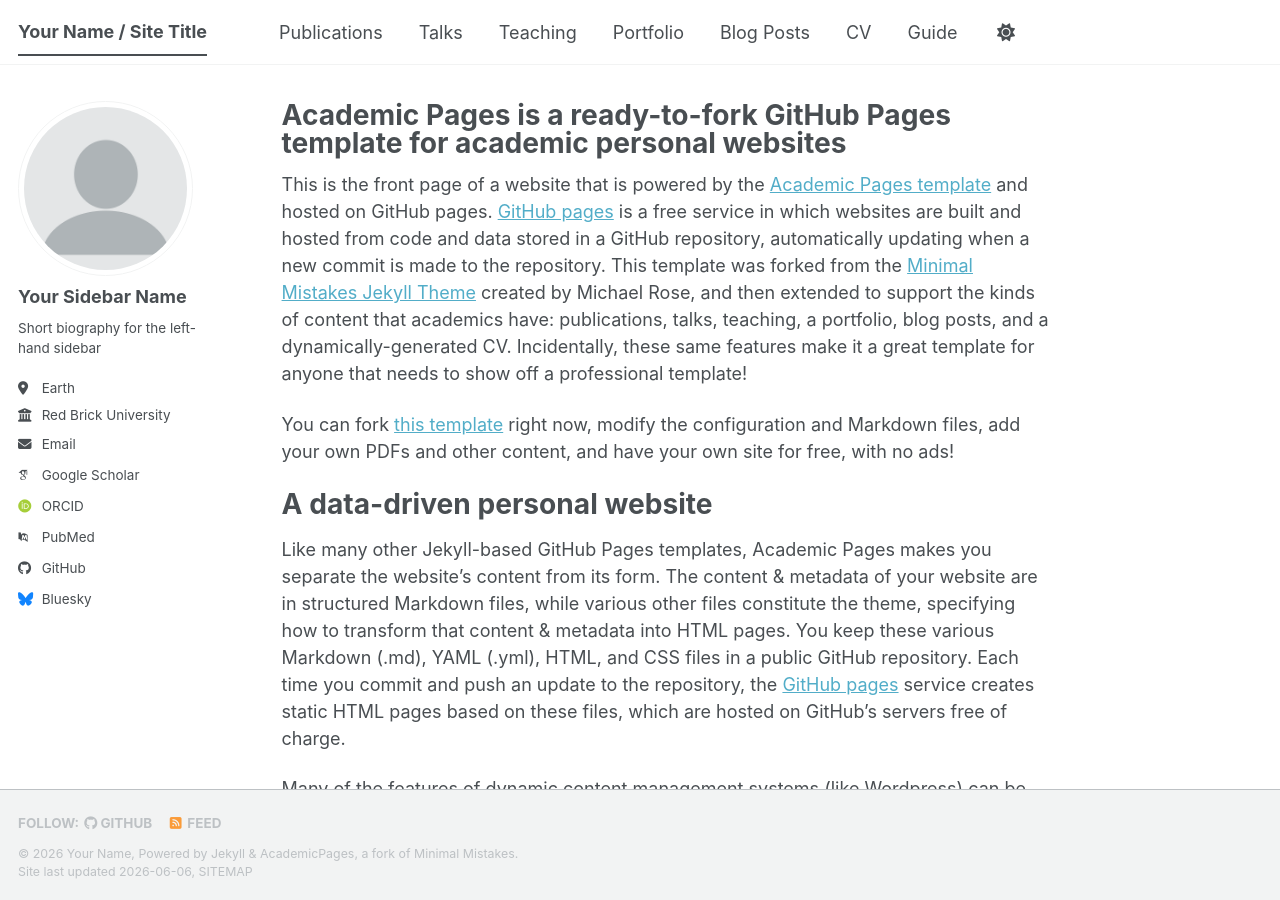
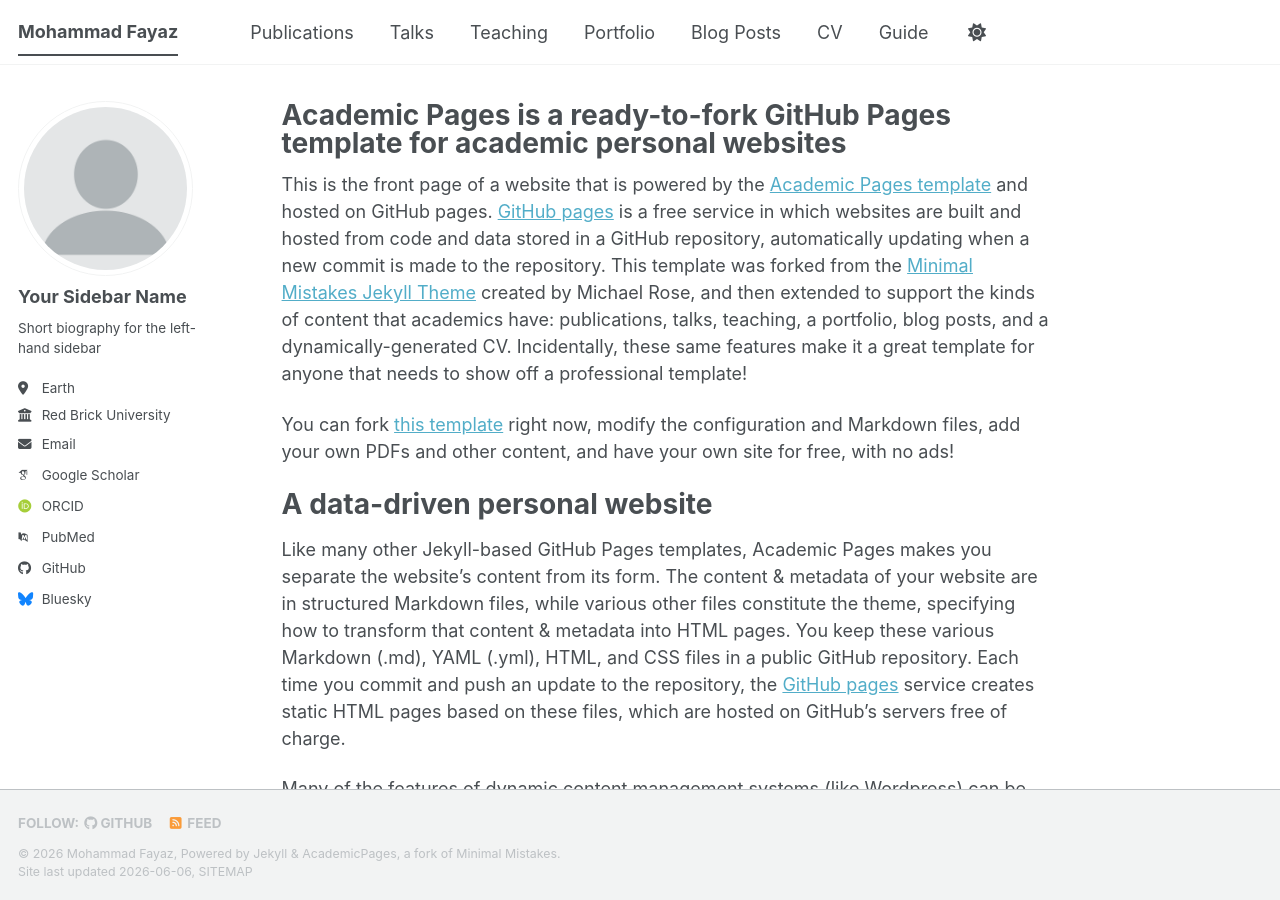
Before and after one commit to mohammad-fayaz/mohammad-fayaz.github.io, a Jekyll site: the page built from _pages/about.md, in a window 1280 px wide and 900 px high. Built offline with Jekyll 4.4.1, drawn with Linux system fonts in a browser that asks for light colours; some web fonts are replaced; a script bundle is joined from its source files by our own code; library files that are not in the unit come from our copies.

Commit message:
Update _config.yml

```diff
--- a/_config.yml
+++ b/_config.yml
@@ -9,14 +9,14 @@
 # Basic Site Settings
 locale                   : "en-US"
 site_theme               : "default" # The available themes options are "default", "air", "sunrise", "mint", "dirt" and "contrast"
-title                    : "Your Name / Site Title"
+title                    : "Mohammad Fayaz"
 title_separator          : "-"
-name                     : &name "Your Name"
-description              : &description "Your Name's academic portfolio"   # Update this with a general description of your site, this is the default if not overridden by a page
-url                      : https://academicpages.github.io # The base hostname & protocol for your site e.g. "https://[your GitHub username].github.io",
+name                     : &name "Mohammad Fayaz"
+description              : &description "Academic website of Mohammad Fayaz"   # Update this with a general description of your site, this is the default if not overridden by a page
+url                      : https://mohammad-fayaz.github.io # The base hostname & protocol for your site e.g. "https://[your GitHub username].github.io",
                                                            # or if you already have some other page hosted on Github then use "https://[your GitHub username].github.io/[Your Repo Name]"
 baseurl                  : "" # the subpath of your site, e.g. "/blog"
-repository               : "academicpages/academicpages.github.io"
+repository               : "mohammad-fayaz/mohammad-fayaz.github.io"
 
 # Site Author - The following control what appear as part of the author content on the side bar.
 #               If a field is blank the icon and link will not appear, otherwise it will be shown.
```
